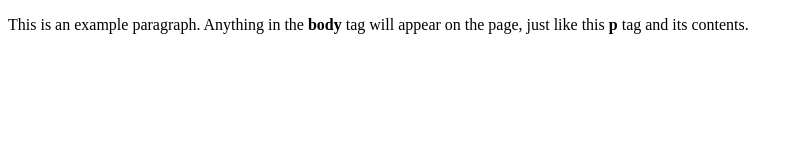
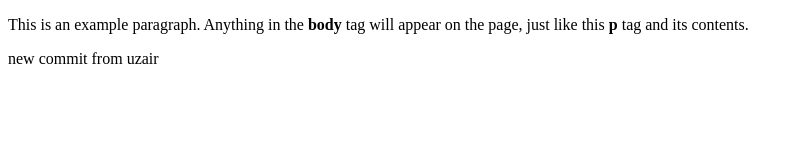
Before and after one commit to uzaiirumer/repo, a plain HTML site: page index.html in a window 1280 px wide. Shown: the whole page, without its empty margins (0-800 px from the left). Drawn offline with Linux system fonts and the light colour scheme.

Commit message:
second commit from uzair

```diff
--- a/index.html
+++ b/index.html
@@ -7,3 +7,4 @@
     <p>This is an example paragraph. Anything in the <strong>body</strong> tag will appear on the page, just like this <strong>p</strong> tag and its contents.</p>
   </body>
 </html>
+<p> new commit from uzair</p>
```
